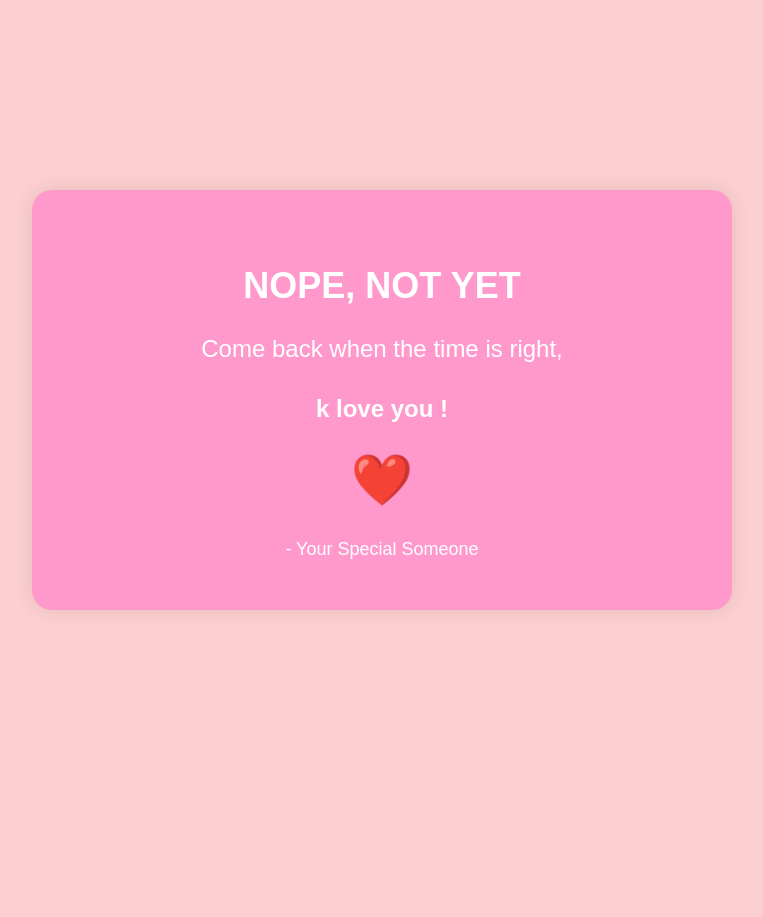
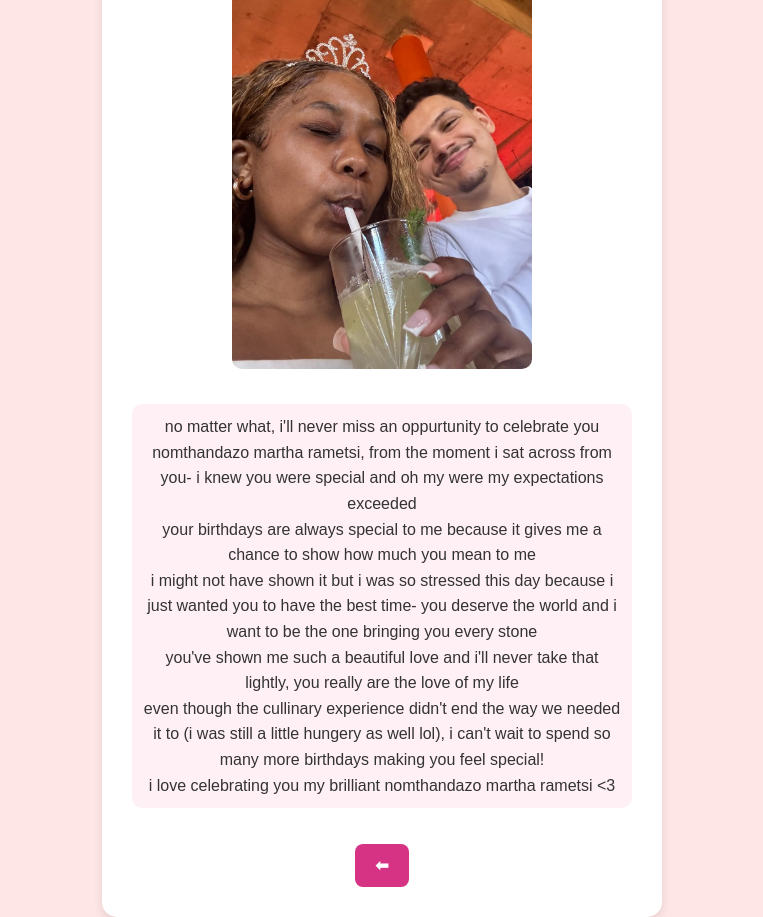
Before and after one commit to JadonLameyer/valentines_repo, a plain HTML site: page love4.html in a window 1280 px wide. Shown: the whole page, without its empty margins (258-1021 px from the left). Before the commit the page ends 800 px from the top, so only its background shows below. Drawn offline with Linux system fonts and the light colour scheme.

Commit message:
Add files via upload

```diff
--- a/love4.html
+++ b/love4.html
@@ -4,57 +4,62 @@
     <meta charset="UTF-8">
     <meta name="viewport" content="width=device-width, initial-scale=1.0">
     <title>Website to Nomi <3</title>
-    <style>
-        body {
-            font-family: 'Arial', sans-serif;
-            background-color: #fcd0d0;
-            color: #fff;
-            display: flex;
-            justify-content: center;
-            align-items: center;
-            height: 100vh;
-            margin: 0;
-            text-align: center;
-        }
-        .message {
-            background-color: #ff99cc;
-            padding: 50px;
-            border-radius: 20px;
-            box-shadow: 0px 0px 20px rgba(0, 0, 0, 0.1);
-            width: 80%;
-            max-width: 600px;
-        }
-        .heart {
-            color: red;
-            font-size: 50px;
-            margin-top: 20px;
-        }
-        h1 {
-            font-size: 36px;
-            margin-bottom: 20px;
-            text-transform: uppercase;
-        }
-        p {
-            font-size: 24px;
-            line-height: 1.5;
-        }
-        .message-footer {
-            margin-top: 30px;
-            font-size: 18px;
-        }
-    </style>
 </head>
-<body>
+<body style="
+    display: flex;
+    justify-content: center;
+    align-items: center;
+    height: 100vh;
+    background-color: #ffe6e6;
+    font-family: 'Arial', sans-serif;
+    text-align: center;
+    padding: 20px;
+    overflow: hidden;
+">
 
-    <div class="message">
-        <h1>NOPE, not yet</h1>
+    <div style="
+        background: white;
+        border-radius: 15px;
+        box-shadow: 0px 4px 10px rgba(0, 0, 0, 0.1);
+        padding: 30px;
+        max-width: 500px;
+    ">
+        <img src="nomis brithday.jpg" alt="Valentine Image" style="
+            width: 60%;
+            border-radius: 10px;
+            margin-bottom: 15px;
+        ">
 
-        <p>Come back when the time is right,</p>
-        <p><strong>k love you !</strong></p>
-        <div class="heart">❤️</div>
-        <div class="message-footer">
-            - Your Special Someone
-        </div>
+        <p style="
+            font-size: 16px;
+            color: #333;
+            line-height: 1.6;
+            background-color: #fff0f6;
+            padding: 10px;
+            border-radius: 10px;
+        ">
+            no matter what, i'll never miss an oppurtunity to celebrate you <br>
+            nomthandazo martha rametsi, from the moment i sat across from you- i knew you were special and oh my were my expectations exceeded <br>
+            your birthdays are always special to me because it gives me a chance to show how much you mean to me <br>
+            i might not have shown it but i was so stressed this day because i just wanted you to have the best time- you deserve the world and i want to be the one bringing you every stone <br>
+            you've shown me such a beautiful love and i'll never take that lightly, you really are the love of my life <br>
+            even though the cullinary experience didn't end the way we needed it to (i was still a little hungery as well lol), i can't wait to spend so many more birthdays making you feel special!<br>
+            i love celebrating you my brilliant nomthandazo martha rametsi <3 <br>
+        </p>
+        <a href="love_letter_page.html" style="
+        display: inline-block;
+        margin-top: 20px;
+        padding: 12px 20px;
+        font-size: 16px;
+        color: white;
+        background-color: #d63384;
+        text-decoration: none;
+        border-radius: 8px;
+        font-weight: bold;
+        transition: background 0.3s;
+    " onmouseover="this.style.backgroundColor='#b3226a'" onmouseout="this.style.backgroundColor='#d63384'">
+        ⬅
+    </a>
     </div>
 
 </body>
```
Also changed, not shown: nomis brithday.jpg (added).
